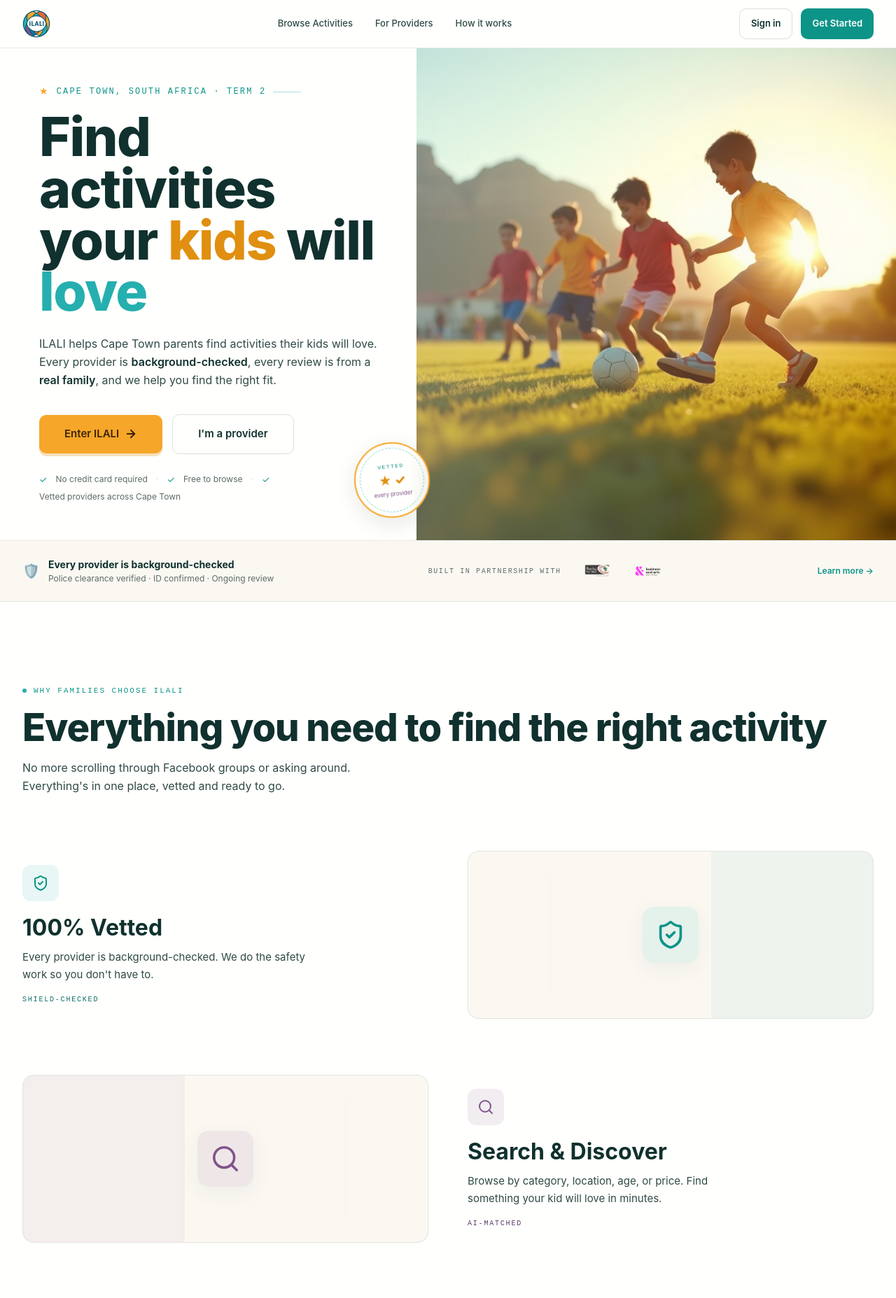
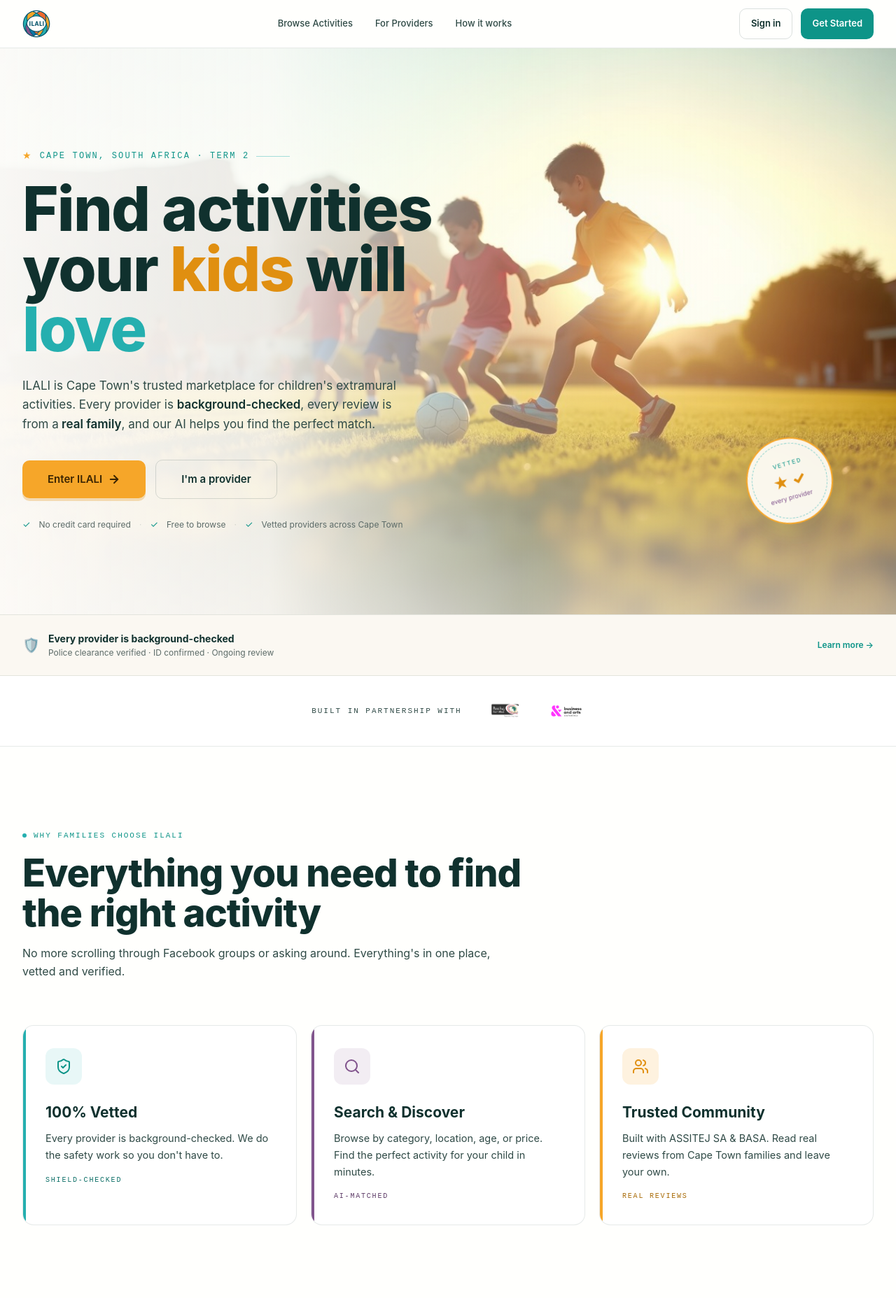
Before and after one commit to LeroyAdonis/ilali, a Next.js app: page / in a window 1280 px wide. Shown: the top 1855 px of the page at 70% size. Built offline with nearby package versions, Linux system fonts and the light colour scheme.

Commit message:
Revert "hallmark: landing page — Split Studio macrostructure redesign"
This reverts commit 817db862706f709de26b27f11477cb360f9b109f.

```diff
--- a/src/app/page.tsx
+++ b/src/app/page.tsx
@@ -1,21 +1,16 @@
-/* Hallmark · macrostructure: Split Studio · genre: playful · theme: ilali-native
- * nav: N1b (canonical SaaS) · footer: Ft5 (Statement)
- * Designed-as-app · design-system: ilali-tokens
- */
-
 import type { Metadata } from "next";
 import Image from "next/image";
 import Link from "next/link";
 import { ShieldCheck, Search, Users, ArrowRight } from "lucide-react";
 
 export const metadata: Metadata = {
-  title: "ILALI — Find Kids' Activities in Cape Town",
+  title: "ILALI — Cape Town's Marketplace for Kids' Activities",
   description:
-    "Find background-checked activities your kids will love in Cape Town. Search by category, age, location, and price.",
+    "Discover trusted, background-checked extramural activities for your children in Cape Town. Search by category, age, location, and price. Book with confidence.",
   openGraph: {
-    title: "ILALI — Find Kids' Activities in Cape Town",
+    title: "ILALI — Cape Town's Marketplace for Kids' Activities",
     description:
-      "Find vetted activities your kids will love. Every provider is background-checked.",
+      "Find vetted extramural activities your kids will love. Every provider is background-checked.",
     type: "website",
   },
 };
@@ -29,17 +24,15 @@
     desc: "Every provider is background-checked. We do the safety work so you don't have to.",
     tag: "SHIELD-CHECKED",
     tagClass: "text-teal-deep-2",
-    side: "left" as const,
   },
   {
     icon: <Search className="h-6 w-6" />,
     iconClass: "bg-purple/10 text-purple",
     accentBar: "bg-purple",
     title: "Search & Discover",
-    desc: "Browse by category, location, age, or price. Find something your kid will love in minutes.",
+    desc: "Browse by category, location, age, or price. Find the perfect activity for your child in minutes.",
     tag: "AI-MATCHED",
     tagClass: "text-purple-deep",
-    side: "right" as const,
   },
   {
     icon: <Users className="h-6 w-6" />,
@@ -49,7 +42,6 @@
     desc: "Built with ASSITEJ SA & BASA. Read real reviews from Cape Town families and leave your own.",
     tag: "REAL REVIEWS",
     tagClass: "text-gold-deep-2",
-    side: "left" as const,
   },
 ];
 
@@ -57,23 +49,20 @@
   {
     num: "01",
     title: "Search",
-    desc: "Browse activities by category, age group, location, or what you want to spend.",
+    desc: "Browse activities by category, age group, location, or price range.",
     numClass: "text-teal-deep border-teal/50 bg-teal/10",
-    accent: "teal" as const,
   },
   {
     num: "02",
     title: "Compare",
-    desc: "Read reviews, check ratings, and find the right fit for your kid.",
+    desc: "Read reviews, check ratings, and find the perfect fit for your child.",
     numClass: "text-purple border-purple/50 bg-purple/10",
-    accent: "purple" as const,
   },
   {
     num: "03",
     title: "Book",
-    desc: "Reserve your spot through the platform — quick, straightforward, and secure.",
+    desc: "Reserve your spot directly through the platform. Simple and secure.",
     numClass: "text-gold-deep border-gold/50 bg-gold/10",
-    accent: "gold" as const,
   },
 ];
 
@@ -87,7 +76,7 @@
 export default function LandingPage() {
   return (
     <div className="flex min-h-screen flex-col bg-paper text-ink-soft antialiased">
-      {/* ───── NAV ───── */}
+      {/* ───── NAV (minimal — logo + sign in) ───── */}
       <header className="sticky top-0 z-50 w-full border-b border-ink/10 bg-paper/92 backdrop-blur-lg">
         <div className="mx-auto flex max-w-7xl items-center justify-between px-4 py-3 sm:px-6 lg:px-8">
           <Link href="/" className="flex items-center hover:opacity-90 transition-opacity shrink-0">
@@ -130,23 +119,61 @@
       </header>
 
       <main className="flex-1">
-        {/* ═══════ HERO — Split Studio: image right, type left ═══════ */}
-        <section className="relative grid min-h-[88vh] items-center overflow-hidden border-b border-ink/10 lg:grid-cols-[1fr_1.15fr]">
-          {/* Left: type column */}
-          <div className="relative z-[2] order-2 lg:order-1 flex flex-col justify-center px-4 py-16 sm:px-8 lg:px-14 lg:py-0">
-            <span className="inline-flex items-center gap-2.5 pb-5 font-mono text-xs uppercase tracking-[0.18em] text-teal-deep">
+        {/* ───── HERO ───── */}
+        <section className="relative flex min-h-[92vh] items-center overflow-hidden border-b border-ink/10 bg-paper-warm">
+          <div className="absolute inset-0">
+            <Image
+              src="/images/hero/hero-kids.jpg"
+              alt="Children playing football at golden hour in Cape Town"
+              fill
+              priority
+              sizes="100vw"
+              className="object-cover object-[62%_40%]"
+            />
+          </div>
+          <div
+            className="absolute inset-0"
+            style={{
+              background:
+                "linear-gradient(90deg, rgba(255,253,250,0.97) 0%, rgba(255,253,250,0.88) 30%, rgba(255,253,250,0.30) 58%, rgba(255,253,250,0.04) 100%), linear-gradient(0deg, rgba(255,253,250,0.55) 0%, transparent 40%)",
+            }}
+          />
+
+          {/* Vetted stamp — signature */}
+          <div
+            className="absolute right-[7%] top-auto bottom-[16%] z-[3] hidden sm:flex h-[124px] w-[124px] flex-col items-center justify-center rounded-full border-2 border-gold bg-paper/90 shadow-[0_12px_40px_rgba(16,49,46,0.12)] backdrop-blur-sm -rotate-[8deg]"
+            aria-hidden="true"
+          >
+            <span className="absolute inset-1.5 rounded-full border border-dashed border-teal/55" />
+            <span className="font-mono text-[9px] uppercase tracking-[0.18em] text-teal-deep -rotate-[8deg]">Vetted</span>
+            <span className="font-display text-[22px] font-extrabold text-gold-deep -rotate-[8deg]">★ ✓</span>
+            <span className="text-[9px] text-purple -rotate-[8deg]">every provider</span>
+          </div>
+
+          {/* Stamp — mobile: tucked top-right, smaller */}
+          <div
+            className="absolute right-[14px] top-[84px] z-[3] flex sm:hidden h-[84px] w-[84px] flex-col items-center justify-center rounded-full border-2 border-gold bg-paper/90 shadow-[0_12px_40px_rgba(16,49,46,0.12)] backdrop-blur-sm -rotate-[8deg]"
+            aria-hidden="true"
+          >
+            <span className="absolute inset-1 rounded-full border border-dashed border-teal/55" />
+            <span className="font-mono text-[7.5px] uppercase tracking-[0.18em] text-teal-deep -rotate-[8deg]">Vetted</span>
+            <span className="font-display text-[15px] font-extrabold text-gold-deep -rotate-[8deg]">★ ✓</span>
+            <span className="text-[7.5px] text-purple -rotate-[8deg]">every provider</span>
+          </div>
+
+          <div className="relative z-[2] w-full px-4 sm:px-6 lg:px-8 py-[140px] sm:py-[120px] lg:py-[140px] lg:pb-[120px]">
+            <div className="mx-auto max-w-7xl">
+              <span className="inline-flex items-center gap-2.5 pb-6 font-mono text-xs uppercase tracking-[0.18em] text-teal-deep">
                 <span className="text-gold text-sm leading-none">★</span> Cape Town, South Africa · Term 2
-              <span className="block h-px w-10 bg-teal/40" />
+                <span className="block h-px w-12 bg-teal/40" />
               </span>
-            <h1 className="max-w-[14ch] font-display text-[clamp(2.6rem,6vw,5rem)] font-extrabold leading-[0.96] tracking-[-0.02em] text-ink">
-              Find activities your{" "}
-              <span className="text-gold-deep">kids</span> will{" "}
-              <span className="text-teal">love</span>
+              <h1 className="max-w-[12ch] font-display text-[clamp(3rem,7vw,5.5rem)] font-extrabold leading-[0.98] tracking-[-0.02em] text-ink sm:max-w-[12ch] sm:text-[clamp(3rem,7vw,5.5rem)]">
+                Find activities your <span className="text-gold-deep">kids</span> will <span className="text-teal">love</span>
               </h1>
-            <p className="mt-6 max-w-[48ch] text-[16px] leading-relaxed text-ink-soft">
-              ILALI helps Cape Town parents find activities their kids will love.
-              Every provider is <strong className="text-ink font-semibold">background-checked</strong>, every review is from a{" "}
-              <strong className="text-ink font-semibold">real family</strong>, and we help you find the right fit.
+              <p className="mt-6 max-w-[52ch] text-[17px] leading-relaxed text-ink-soft">
+                ILALI is Cape Town&apos;s trusted marketplace for children&apos;s extramural activities.
+                Every provider is <strong className="text-ink font-semibold">background-checked</strong>, every review is from a
+                <strong className="text-ink font-semibold"> real family</strong>, and our AI helps you find the perfect match.
               </p>
               <div className="mt-9 flex flex-col sm:flex-row flex-wrap items-stretch sm:items-center gap-3.5">
                 <Link
@@ -171,61 +198,19 @@
                 <span className="text-teal-deep text-[13px]">✓</span> Vetted providers across Cape Town
               </p>
             </div>
-
-          {/* Right: image column — full-bleed into the grid */}
-          <div className="relative order-1 lg:order-2 h-[50vh] lg:h-full min-h-[380px] bg-paper-warm">
-            <Image
-              src="/images/hero/hero-kids.jpg"
-              alt="Children playing football at golden hour in Cape Town"
-              fill
-              priority
-              sizes="(max-width: 1024px) 100vw, 55vw"
-              className="object-cover object-[62%_40%]"
-            />
-            {/* Subtle gradient — lighter than before, lets photo breathe */}
-            <div
-              className="absolute inset-0 lg:bg-gradient-to-r lg:from-paper lg:to-transparent lg:opacity-30"
-              aria-hidden="true"
-            />
-          </div>
-
-          {/* Signature: Vetted stamp — positioned as a photographic annotation */}
-          <div
-            className="absolute right-5 bottom-6 lg:right-[52%] lg:bottom-8 z-[3] hidden sm:flex h-[108px] w-[108px] flex-col items-center justify-center rounded-full border-2 border-gold bg-paper/92 shadow-[0_8px_30px_rgba(16,49,46,0.10)] backdrop-blur-sm -rotate-[6deg]"
-            aria-hidden="true"
-          >
-            <span className="absolute inset-1.5 rounded-full border border-dashed border-teal/55" />
-            <span className="font-mono text-[8px] uppercase tracking-[0.18em] text-teal-deep">Vetted</span>
-            <span className="font-display text-[18px] font-extrabold text-gold-deep">★ ✓</span>
-            <span className="text-[8px] text-purple">every provider</span>
           </div>
         </section>
 
-        {/* ═══════ TRUST BAND — unified narrow band ═══════ */}
-        <section className="border-b border-ink/10 bg-paper-warm">
-          <div className="mx-auto max-w-7xl px-4 sm:px-6 lg:px-8 py-5 sm:py-6">
-            <div className="flex flex-col sm:flex-row items-start sm:items-center justify-between gap-3 sm:gap-6">
-              <div className="flex items-start sm:items-center gap-3">
+        {/* ───── SAFEGUARDING TRUST BAR ───── */}
+        <section className="border-b border-ink/10 bg-paper-warm py-6">
+          <div className="mx-auto max-w-7xl px-4 sm:px-6 lg:px-8">
+            <div className="flex flex-col sm:flex-row items-start sm:items-center gap-3 sm:gap-6">
+              <div className="flex items-start sm:items-center gap-3 flex-1">
                 <span className="text-xl" role="img" aria-hidden="true">🛡️</span>
                 <div>
                   <p className="text-sm font-bold text-ink">Every provider is background-checked</p>
                   <p className="text-xs text-ink-faint mt-0.5">Police clearance verified · ID confirmed · Ongoing review</p>
                 </div>
-              </div>
-              <div className="hidden sm:flex items-center gap-8">
-                <span className="font-mono text-[10px] uppercase tracking-[0.16em] text-ink-faint">
-                  Built in partnership with
-                </span>
-                <img
-                  src="/images/assitej/assitej-sa-logo.png"
-                  alt="ASSITEJ South Africa"
-                  className="h-8 w-auto object-contain opacity-75"
-                />
-                <img
-                  src="/images/basa/basa-logo.png"
-                  alt="Business and Arts South Africa"
-                  className="h-5 w-auto object-contain opacity-75"
-                />
               </div>
               <Link href="/safeguarding" className="text-xs font-semibold text-teal-deep hover:text-teal transition-colors shrink-0">
                 Learn more →
@@ -234,68 +219,63 @@
           </div>
         </section>
 
-        {/* ═══════ FEATURES — alternating split layout ═══════ */}
+        {/* ───── TRUST BAR ───── */}
+        <section className="border-b border-ink/10 bg-white py-8">
+          <div className="mx-auto flex max-w-7xl flex-wrap items-center justify-center gap-10 px-4 sm:px-6 lg:px-8">
+            <span className="font-mono text-[11px] uppercase tracking-[0.18em] text-ink-soft">
+              Built in partnership with
+            </span>
+            <img
+              src="/images/assitej/assitej-sa-logo.png"
+              alt="ASSITEJ South Africa"
+              className="h-9 w-auto object-contain opacity-80"
+            />
+            <img
+              src="/images/basa/basa-logo.png"
+              alt="Business and Arts South Africa"
+              className="h-6 w-auto object-contain opacity-80"
+            />
+          </div>
+        </section>
+
+        {/* ───── FEATURES ───── */}
         <section className="border-b border-ink/10 px-4 py-24 sm:px-6 sm:py-28 lg:px-8">
           <div className="mx-auto max-w-7xl">
-            {/* Section head */}
-            <div className="mb-16 lg:mb-20">
+            <div className="max-w-[720px] mb-16">
               <span className="inline-flex items-center gap-2.5 pb-4 font-mono text-[11px] uppercase tracking-[0.18em] text-teal-deep">
                 <span className="h-1.5 w-1.5 rounded-full bg-teal" /> Why families choose ILALI
               </span>
               <h2 className="font-display text-[clamp(2.2rem,4.5vw,3.4rem)] font-extrabold leading-[1.05] tracking-[-0.02em] text-ink">
                 Everything you need to find the right activity
               </h2>
-              <p className="mt-4 max-w-[56ch] text-[16px] leading-relaxed text-ink-soft">
-                No more scrolling through Facebook groups or asking around. Everything&apos;s in one place, vetted and ready to go.
+              <p className="mt-4 text-[16px] leading-relaxed text-ink-soft">
+                No more scrolling through Facebook groups or asking around. Everything&apos;s in one place, vetted and verified.
               </p>
             </div>
-
-            {/* Split feature rows — alternating left/right */}
-            <div className="flex flex-col gap-14 lg:gap-20">
-              {features.map((f) => {
-                const isLeft = f.side === "left";
-                return (
+            <div className="grid gap-5 md:grid-cols-3">
+              {features.map((f) => (
                 <div
                   key={f.title}
-                    className={`grid items-center gap-8 lg:grid-cols-[1fr_1fr] lg:gap-14 ${!isLeft ? "lg:[direction:rtl]" : ""}`}
+                  className="relative overflow-hidden rounded-2xl border border-ink/10 bg-white p-8 transition-transform hover:-translate-y-0.5 hover:border-teal/40 hover:shadow-[0_16px_40px_rgba(16,49,46,0.08)]"
                 >
-                    {/* Text side */}
-                    <div className={!isLeft ? "lg:[direction:ltr]" : ""}>
-                      <span className={`mb-5 inline-flex h-[52px] w-[52px] items-center justify-center rounded-xl ${f.iconClass}`}>
+                  <span className={`absolute left-0 top-0 h-full w-1 ${f.accentBar}`} aria-hidden="true" />
+                  <span className={`mb-6 inline-flex h-[52px] w-[52px] items-center justify-center rounded-xl ${f.iconClass}`}>
                     {f.icon}
                   </span>
-                      <h3 className="mb-3 font-display text-[clamp(1.5rem,2.5vw,2rem)] font-bold text-ink leading-[1.15]">
-                        {f.title}
-                      </h3>
-                      <p className="max-w-[44ch] text-[15px] leading-relaxed text-ink-soft">{f.desc}</p>
+                  <h3 className="mb-2.5 font-display text-[21px] font-bold text-ink">{f.title}</h3>
+                  <p className="text-[14.5px] leading-relaxed text-ink-soft">{f.desc}</p>
                   <span className={`mt-4 inline-block font-mono text-[10px] uppercase tracking-[0.18em] ${f.tagClass}`}>
                     {f.tag}
                   </span>
                 </div>
-                    {/* Visual side — decorative color bar + abstract proof element */}
-                    <div className={`${!isLeft ? "lg:[direction:ltr]" : ""}`}>
-                      <div className={`relative overflow-hidden rounded-2xl border border-ink/10 bg-paper-warm p-10 lg:p-14 flex items-center justify-center min-h-[240px] ${isLeft ? "lg:ml-0" : "lg:mr-0"}`}>
-                        {/* Abstract accent geometry — distinctive signature element */}
-                        <div className="absolute inset-0 opacity-[0.06]" aria-hidden="true">
-                          <div className={`absolute top-0 ${isLeft ? "right-0" : "left-0"} h-full w-[40%] ${f.accentBar}`} />
-                          <div className={`absolute ${isLeft ? "left-[20%]" : "right-[20%]"} top-[15%] h-[70%] w-[2px] bg-ink/20 rounded-full`} />
-                          <div className={`absolute ${isLeft ? "left-[35%]" : "right-[35%]"} top-[25%] h-[50%] w-[2px] bg-ink/10 rounded-full`} />
-                        </div>
-                        <span className={`relative inline-flex h-[80px] w-[80px] items-center justify-center rounded-2xl ${f.iconClass} shadow-[0_8px_30px_rgba(16,49,46,0.06)]`}>
-                          <span className="scale-[1.8]">{f.icon}</span>
-                        </span>
-                      </div>
-                    </div>
-                  </div>
-                );
-              })}
+              ))}
             </div>
           </div>
         </section>
 
-        {/* ═══════ HOW IT WORKS + TERM PLANNER — the signature split ═══════ */}
+        {/* ───── HOW IT WORKS / TERM PLANNER ───── */}
         <section className="border-b border-ink/10 bg-paper-warm px-4 py-24 sm:px-6 sm:py-28 lg:px-8">
-          <div className="mx-auto grid max-w-7xl items-start gap-14 lg:grid-cols-[1fr_0.95fr]">
+          <div className="mx-auto grid max-w-7xl items-center gap-14 lg:grid-cols-[1.1fr_0.9fr]">
             <div>
               <span className="inline-flex items-center gap-2.5 pb-4 font-mono text-[11px] uppercase tracking-[0.18em] text-teal-deep">
                 <span className="h-1.5 w-1.5 rounded-full bg-gold" /> Three simple steps
@@ -304,7 +284,7 @@
                 How ILALI works
               </h2>
               <p className="mt-4 mb-8 max-w-[720px] text-[16px] leading-relaxed text-ink-soft">
-                From sideline to schedule: find it, compare it, book it.
+                From sideline to schedule in three touches — find it, compare it, book it.
               </p>
               <div className="flex flex-col gap-7">
                 {steps.map((step) => (
@@ -328,7 +308,6 @@
             </div>
 
             {/* Term planner — signature structure */}
-            <div className="lg:sticky lg:top-28">
             <div
               className="overflow-hidden rounded-2xl border border-gold/35 bg-white shadow-[0_24px_60px_rgba(16,49,46,0.10)]"
               aria-hidden="true"
@@ -354,34 +333,23 @@
               ))}
             </div>
           </div>
-          </div>
         </section>
 
-        {/* ═══════ PROVIDER TEASER — split: image left, type right ═══════ */}
+        {/* ───── PROVIDER TEASER ───── */}
         <section className="border-b border-ink/10 px-4 py-24 sm:px-6 sm:py-28 lg:px-8">
           <div className="mx-auto max-w-7xl">
-            <div className="relative grid items-center gap-10 overflow-hidden rounded-3xl border border-teal/30 bg-white p-8 sm:p-12 lg:grid-cols-[1fr_1.4fr] lg:p-[60px]">
+            <div className="relative grid items-center gap-10 overflow-hidden rounded-3xl border border-teal/30 bg-white p-8 sm:p-12 lg:grid-cols-[1.4fr_1fr] lg:p-[60px]">
               <span className="pointer-events-none absolute right-[5%] top-[8%] font-serif text-[130px] leading-none text-gold/10" aria-hidden="true">
                 ★
               </span>
-              {/* Image side — left on desktop */}
-              <div className="flex items-center justify-center order-2 lg:order-1">
-                <Image
-                  src="/images/hero/art-studio.jpg"
-                  alt="Children painting at an art studio"
-                  width={400}
-                  height={300}
-                  className="aspect-[4/3] w-full max-w-[400px] rounded-2xl border border-ink/10 object-cover saturate-[1.05]"
-                />
-              </div>
-              {/* Text side — right on desktop */}
-              <div className="order-1 lg:order-2">
+              <div>
                 <h2 className="font-display text-[clamp(2rem,3.5vw,2.8rem)] font-extrabold leading-[1.08] tracking-[-0.02em] text-ink">
                   Are you a <span className="text-gold-deep">provider?</span>
                 </h2>
                 <p className="mt-4 max-w-[52ch] text-[15.5px] leading-relaxed text-ink-soft">
-                  List your activities for free and reach Cape Town families.
-                  Just describe your activity and we&apos;ll build your listing for you.
+                  List your activities for free and reach thousands of Cape Town families.
+                  Use our AI-powered setup — just describe your activity and we&apos;ll build
+                  your listing for you.
                 </p>
                 <div className="mt-7 flex flex-wrap gap-3.5">
                   <Link
@@ -398,18 +366,27 @@
                   </Link>
                 </div>
               </div>
+              <div className="flex items-center justify-center">
+                <Image
+                  src="/images/hero/art-studio.jpg"
+                  alt="Children painting at an art studio"
+                  width={400}
+                  height={300}
+                  className="aspect-[4/3] w-full max-w-[400px] rounded-2xl border border-ink/10 object-cover saturate-[1.05]"
+                />
+              </div>
             </div>
           </div>
         </section>
 
-        {/* ═══════ FINAL CTA — centered, the anchor ═══════ */}
+        {/* ───── FINAL CTA ───── */}
         <section className="px-4 py-24 sm:px-6 sm:py-28 lg:px-8">
           <div className="mx-auto max-w-7xl text-center">
             <h2 className="mx-auto max-w-[18ch] font-display text-[clamp(2.6rem,5.5vw,4rem)] font-extrabold leading-[1.04] tracking-[-0.02em] text-ink">
-              Ready to find your kid&apos;s next <span className="text-gold-deep">adventure?</span>
+              Ready to find your child&apos;s next <span className="text-gold-deep">adventure?</span>
             </h2>
             <p className="mx-auto mt-5 max-w-xl text-[16px] text-ink-soft">
-              Browse vetted activities, read real reviews, and find the right fit for your family.
+              Browse vetted activities, read real reviews, and discover the perfect match with our AI-powered search.
             </p>
             <div className="mt-10 flex flex-col items-center justify-center gap-3.5 sm:flex-row">
               <Link
```
Lines whose indentation alone changed are shown as unchanged.
